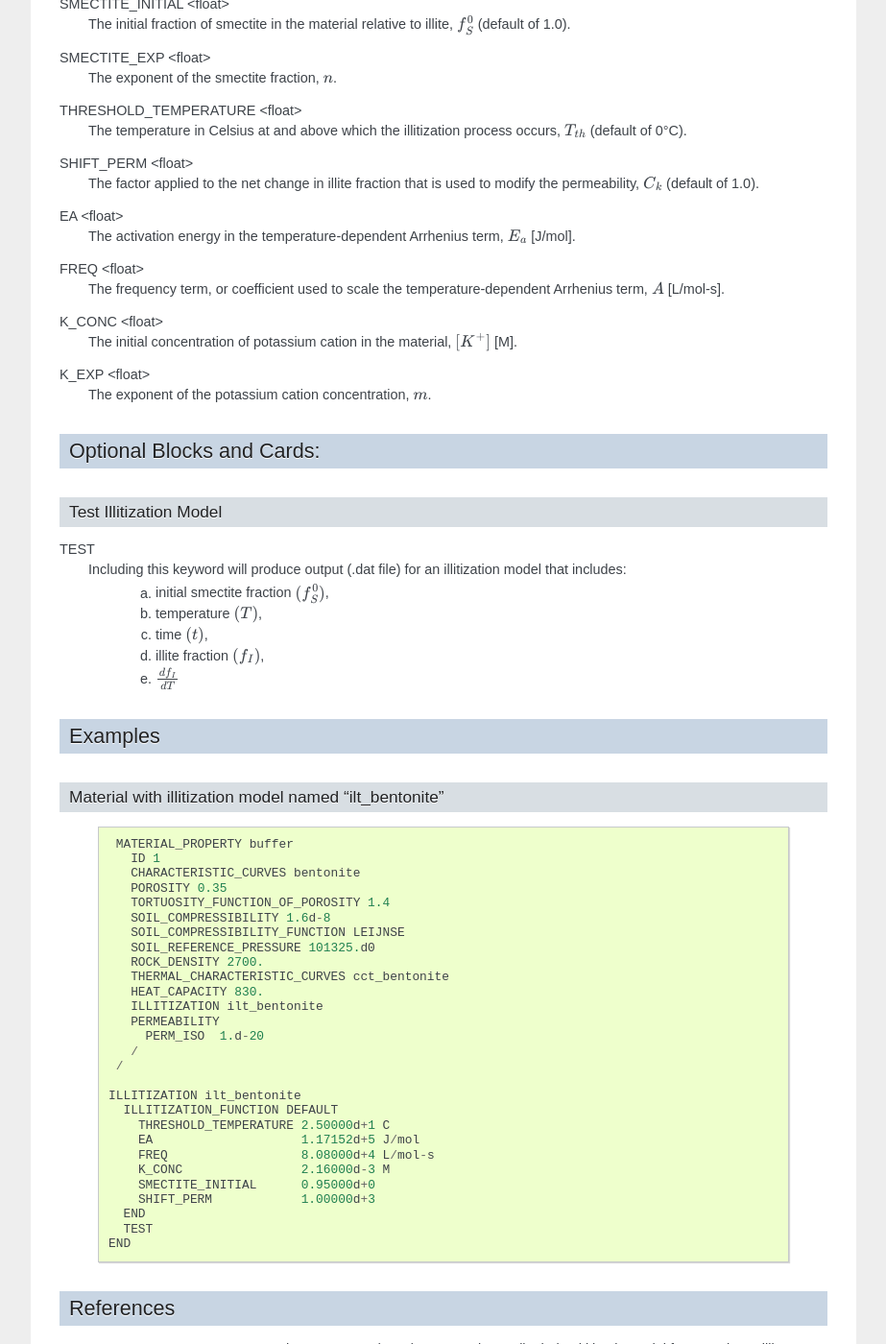
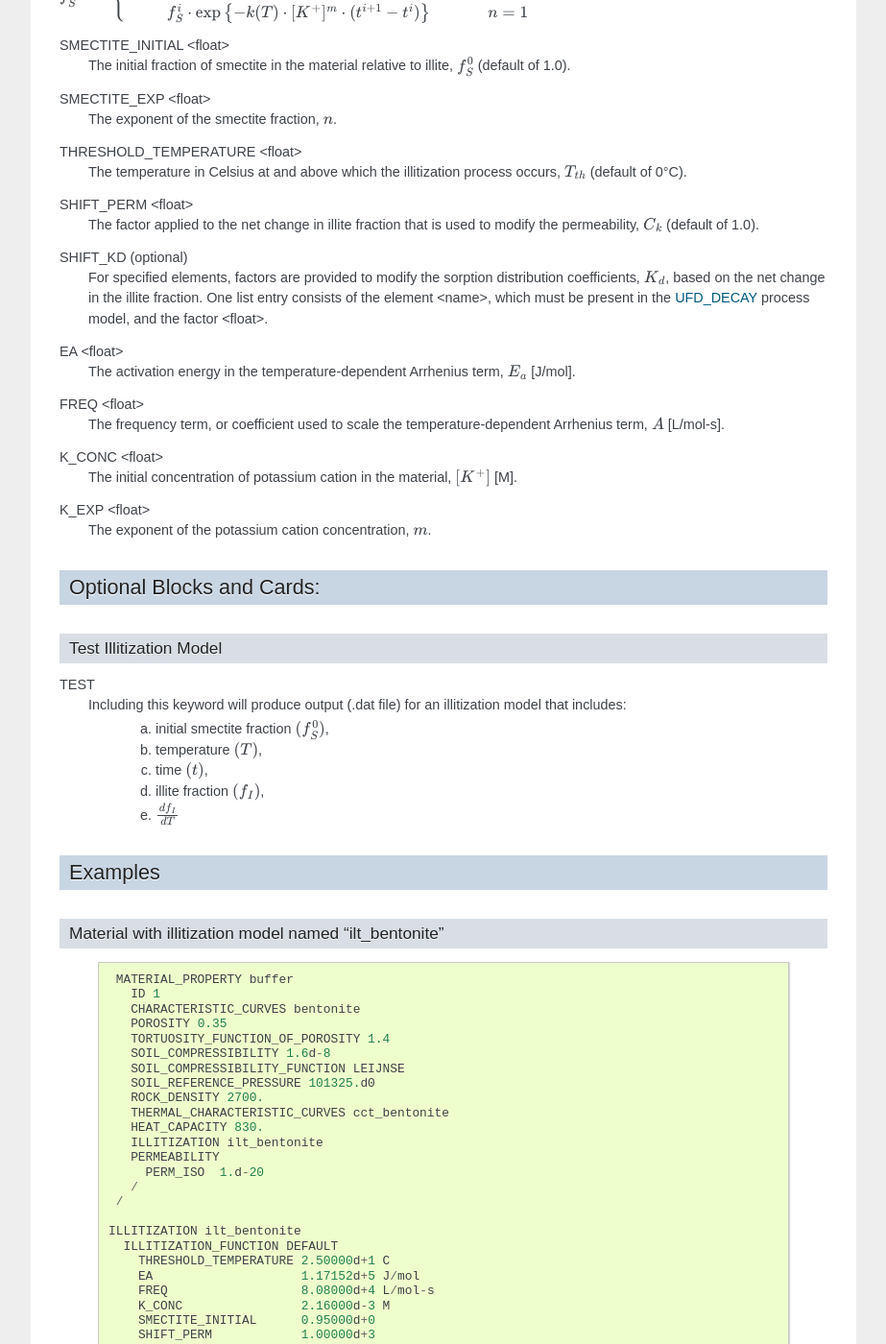
Before and after one commit to Miracloon/pflotran-documentation, a Sphinx documentation site: the page built from source/user_guide/cards/subsurface/illitization.rst, in a window 1280 px wide and 1400 px high, scrolled down 1648 px. Shown: the whole window at 96% size, without its empty margins (318-1241 px from the left). Built offline with Sphinx 7.4.7, drawn with Linux system fonts in a browser that asks for light colours; some of the changed text lies outside the part shown.

Commit message:
DPC-42: Added input information for the SHIFT_KD functionality.

```diff
--- a/source/user_guide/cards/subsurface/illitization.rst
+++ b/source/user_guide/cards/subsurface/illitization.rst
@@ -22,6 +22,7 @@
     + SMECTITE_INITIAL
     + THRESHOLD_TEMPERATURE
     + SHIFT_PERM
+    + SHIFT_KD
     + EA
     + FREQ
     + K_CONC
@@ -32,6 +33,7 @@
     + SMECTITE_EXPONENT
     + THRESHOLD_TEMPERATURE
     + SHIFT_PERM
+    + SHIFT_KD
     + EA
     + FREQ
     + K_CONC
@@ -82,6 +84,9 @@
 
 SHIFT_PERM <float>
  The factor applied to the net change in illite fraction that is used to modify the permeability, :math:`C_{k}` (default of 1.0).
+
+SHIFT_KD (optional)
+ For specified elements, factors are provided to modify the sorption distribution coefficients, :math:`K_{d}`, based on the net change in the illite fraction. One list entry consists of the element <name>, which must be present in the :ref:`ufd-decay-card` process model, and the factor <float>.
 
 EA <float>
   The activation energy in the temperature-dependent Arrhenius term, :math:`E_{a}` [J/mol].
@@ -145,6 +150,9 @@
       K_CONC                2.16000d-3 M
       SMECTITE_INITIAL      0.95000d+0
       SHIFT_PERM            1.00000d+3
+      SHIFT_KD
+        Cs  1.05d+0
+      /
     END
     TEST
   END
```
